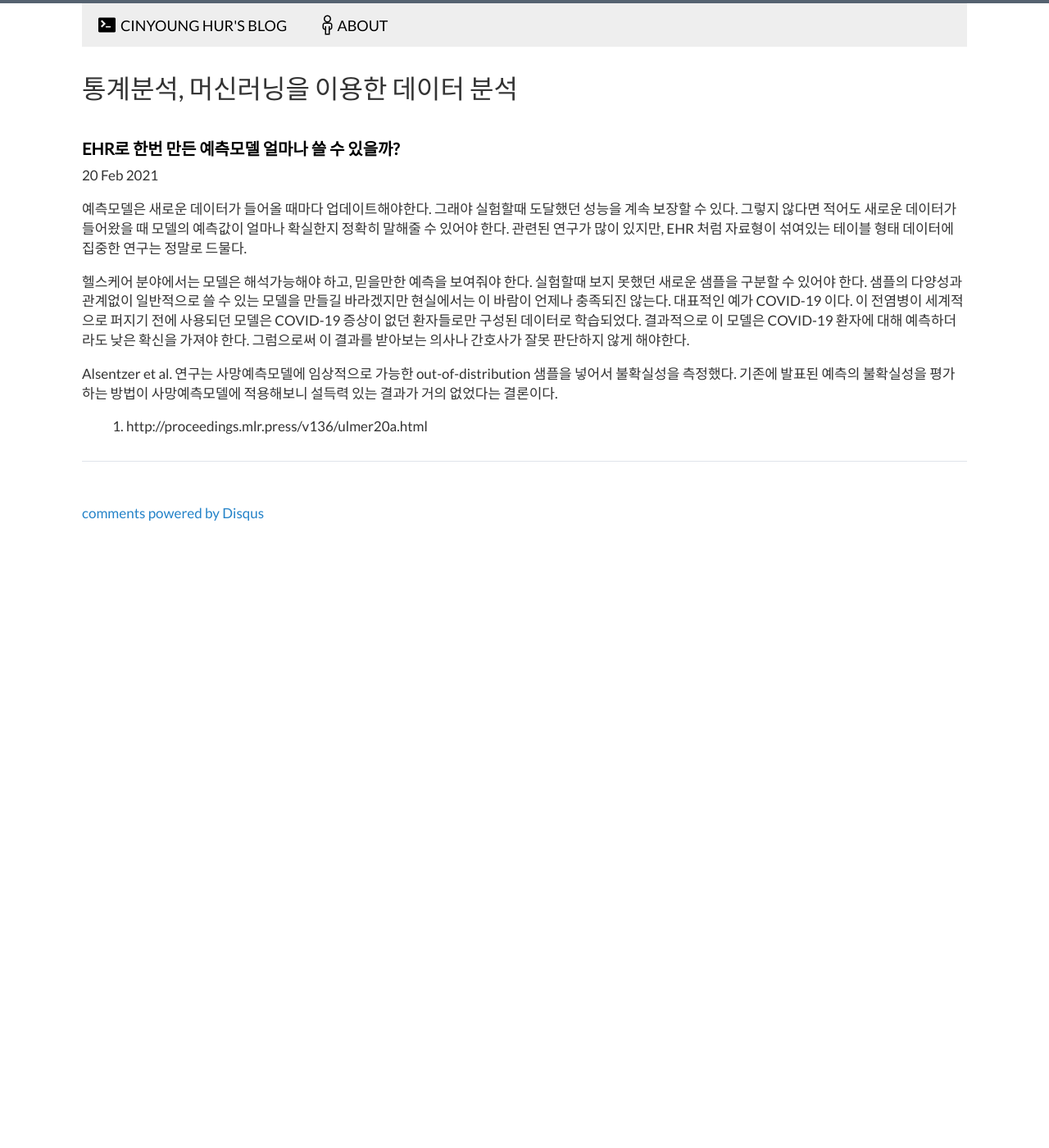
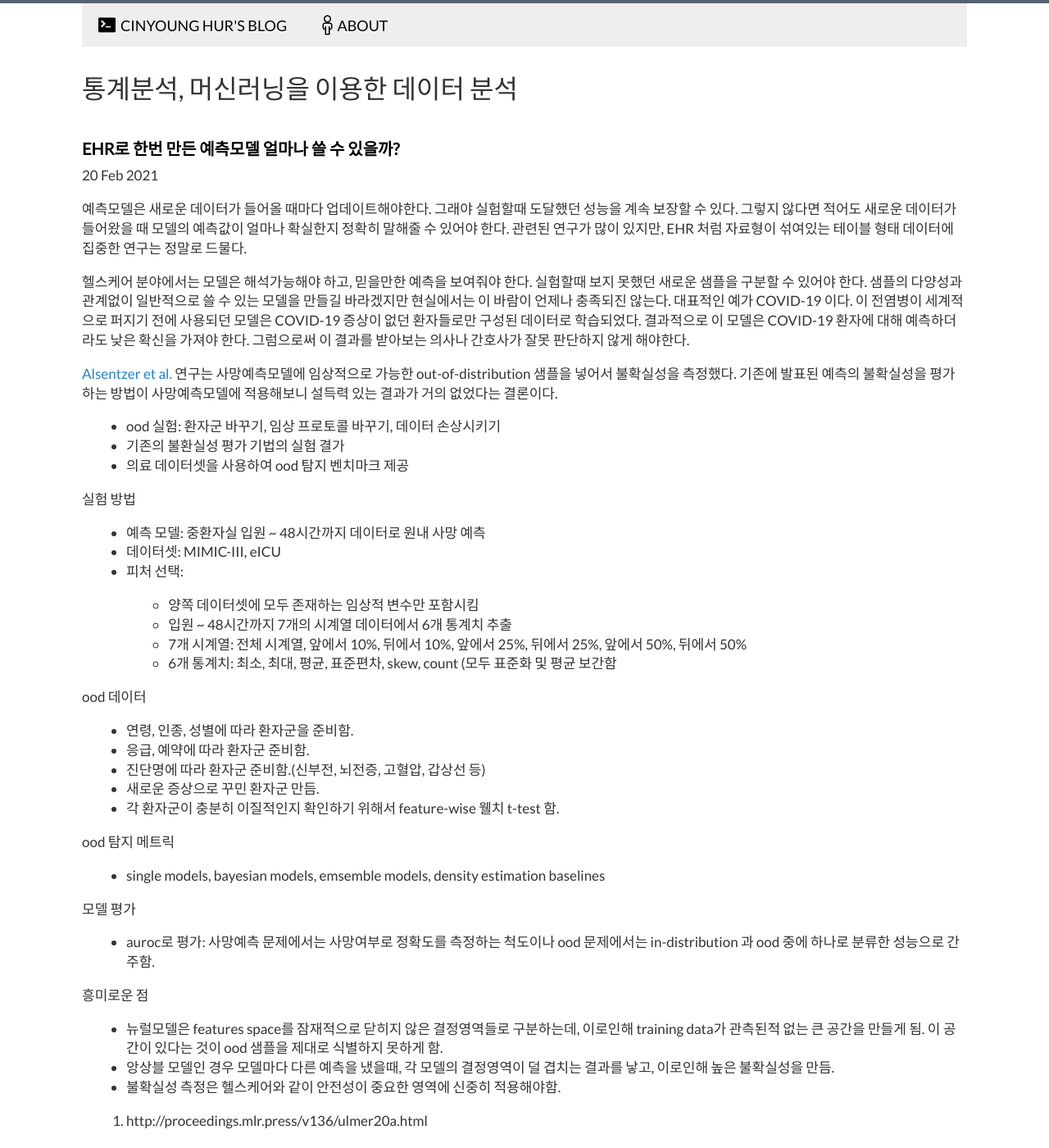
Before and after one commit to hurcy/hurcy.github.io, a Jekyll site: the page built from _posts/2021-02-20-Uncertainty-Estimation-on-Mortality-Prediction.markdown, in a window 1280 px wide and 1400 px high. Shown: the whole window at 82% size. Built offline with Jekyll 4.4.1, drawn with Linux system fonts in a browser that asks for light colours; comment, search, counter and statistics services are not loaded.

Commit message:
Update 2021-02-20-Uncertainty-Estimation-on-Mortality-Prediction.markdown

```diff
--- a/_posts/2021-02-20-Uncertainty-Estimation-on-Mortality-Prediction.markdown
+++ b/_posts/2021-02-20-Uncertainty-Estimation-on-Mortality-Prediction.markdown
@@ -17,8 +17,40 @@
 결과적으로 이 모델은 COVID-19 환자에 대해 예측하더라도 낮은 확신을 가져야 한다.
 그럼으로써 이 결과를 받아보는 의사나 간호사가 잘못 판단하지 않게 해야한다.
 
-Alsentzer et al. 연구는 사망예측모델에 임상적으로 가능한 out-of-distribution 샘플을 넣어서 불확실성을 측정했다.
+[Alsentzer et al.](http://proceedings.mlr.press/v136/ulmer20a.html) 연구는 사망예측모델에 임상적으로 가능한 out-of-distribution 샘플을 넣어서 불확실성을 측정했다.
 기존에 발표된 예측의 불확실성을 평가하는 방법이 사망예측모델에 적용해보니 설득력 있는 결과가 거의 없었다는 결론이다.
 
+- ood 실험: 환자군 바꾸기, 임상 프로토콜 바꾸기, 데이터 손상시키기
+- 기존의 불환실성 평가 기법의 실험 결가
+- 의료 데이터셋을 사용하여 ood 탐지 벤치마크 제공
+
+
+실험 방법
+- 예측 모델: 중환자실 입원 ~ 48시간까지 데이터로 원내 사망 예측
+- 데이터셋: MIMIC-III, eICU
+- 피처 선택:
+  - 양쪽 데이터셋에 모두 존재하는 임상적 변수만 포함시킴
+  - 입원 ~ 48시간까지 7개의 시계열 데이터에서 6개 통계치 추출
+  - 7개 시계열: 전체 시계열, 앞에서 10%, 뒤에서 10%, 앞에서 25%, 뒤에서 25%, 앞에서 50%, 뒤에서 50%
+  - 6개 통계치: 최소, 최대, 평균, 표준편차, skew, count (모두 표준화 및 평균 보간함
+
+
+ood 데이터
+  -  연령, 인종, 성별에 따라 환자군을 준비함.
+  -  응급, 예약에 따라 환자군 준비함.
+  -  진단명에 따라 환자군 준비함.(신부전, 뇌전증, 고혈압, 갑상선 등)
+  -  새로운 증상으로 꾸민 환자군 만듬.
+  -  각 환자군이 충분히 이질적인지 확인하기 위해서 feature-wise 웰치 t-test 함.
+
+ood 탐지 메트릭
+  - single models, bayesian models, emsemble models, density estimation baselines
+
+모델 평가
+  - auroc로 평가: 사망예측 문제에서는 사망여부로 정확도를 측정하는 척도이나 ood 문제에서는 in-distribution 과 ood 중에 하나로 분류한 성능으로 간주함.
+
+흥미로운 점
+- 뉴럴모델은 features space를 잠재적으로 닫히지 않은 결정영역들로 구분하는데, 이로인해 training data가 관측된적 없는 큰 공간을 만들게 됨. 이 공간이 있다는 것이 ood 샘플을 제대로 식별하지 못하게 함.
+- 앙상블 모델인 경우 모델마다 다른 예측을 냈을때, 각 모델의 결정영역이 덜 겹치는 결과를 낳고, 이로인해 높은 불확실성을 만듬.
+- 불확실성 측정은 헬스케어와 같이 안전성이 중요한 영역에 신중히 적용해야함.
 
 1. http://proceedings.mlr.press/v136/ulmer20a.html
```
